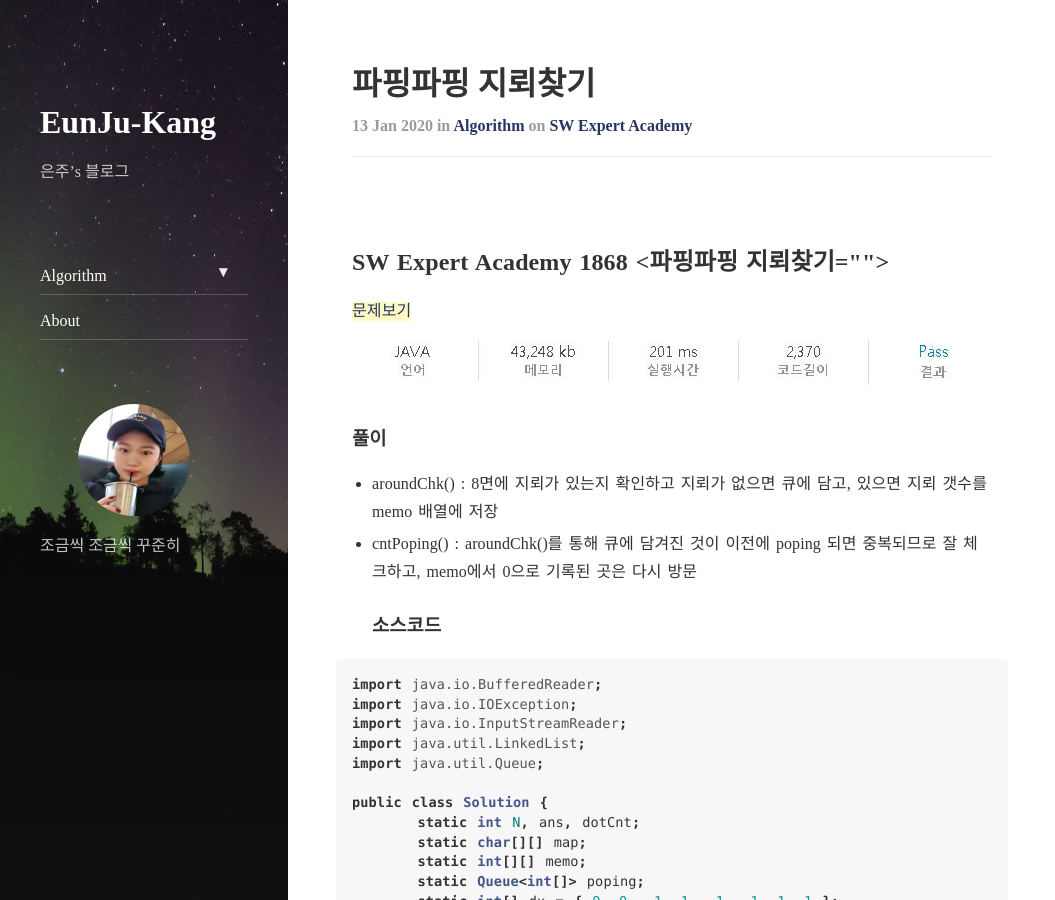
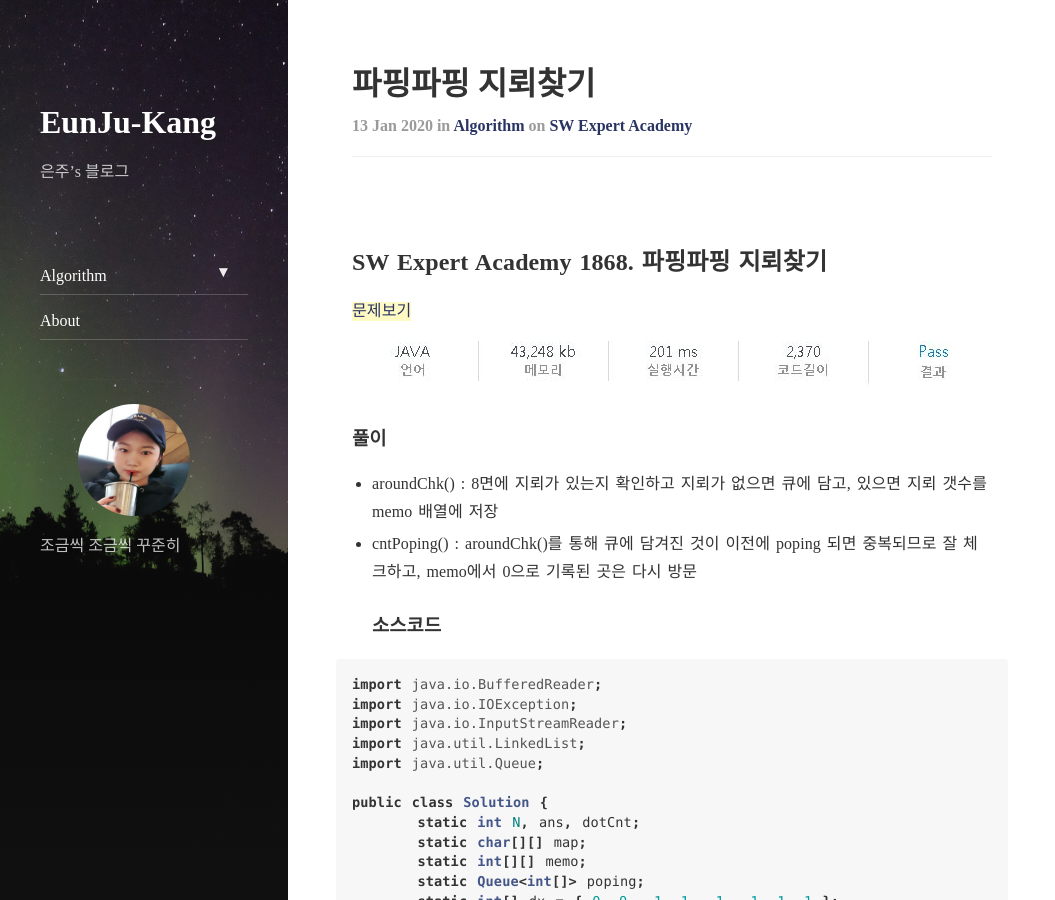
Before and after one commit to EunJu-Kang/EunJu-Kang.github.io, a Jekyll site: the page built from _posts/2020-01-13-algo-1868-파핑파핑_지뢰찾기.md, in a window 1280 px wide and 900 px high. Shown: the whole window, without its empty margins (0-1055 px from the left). Built offline with Jekyll 4.4.1, drawn with Linux system fonts in a browser that asks for light colours; nearby versions of some CDN libraries; comment, search, counter and statistics services are not loaded; part of the change alters nothing that is shown.

```diff
--- a/_posts/2020-01-13-algo-1868-파핑파핑_지뢰찾기.md
+++ b/_posts/2020-01-13-algo-1868-파핑파핑_지뢰찾기.md
@@ -6,7 +6,7 @@ categories: Algorithm
 tags: SW
 ---
 
-## SW Expert Academy 1868 <파핑파핑 지뢰찾기>
+## SW Expert Academy 1868. 파핑파핑 지뢰찾기
 [문제보기](https://swexpertacademy.com/main/code/problem/problemDetail.do?contestProbId=AV5LwsHaD1MDFAXc) <br>
 ![Alt text](/assets/img/SWexpert/1868.JPG)
 
```
